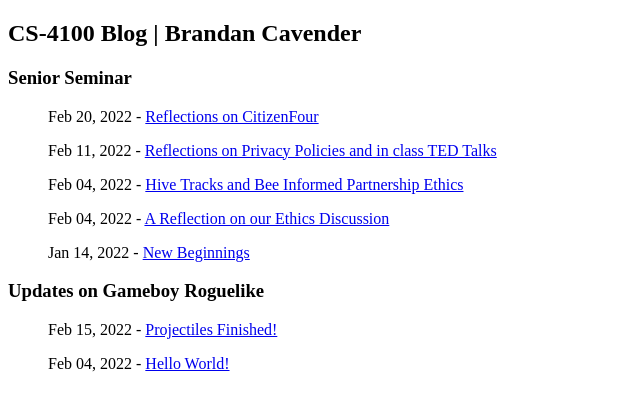
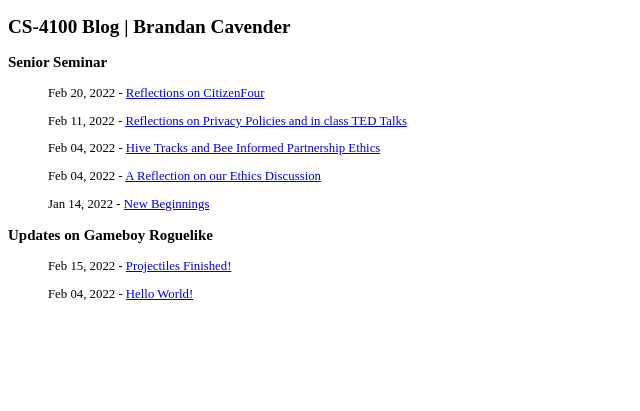
Before and after one commit to cavenderbi/blog, a Jekyll site: the page built from index.md, in a window 1280 px wide. Shown: the top 411 px of the page, without its empty margins (0-640 px from the left). Built offline with Jekyll 4.4.1, drawn with Linux system fonts in a browser that asks for light colours.

Commit message:
Testing CSS on phone.

```diff
--- a/_layouts/home.html
+++ b/_layouts/home.html
@@ -4,7 +4,7 @@
     <head>
         <meta charset="UTF-8">
         <title>{{page.title}}</title>
-        <link href="/_layouts/style.css" rel="stylesheet">
+        <link href="style.css" rel="stylesheet">
     </head>
     <body>
         <background>
--- a/_layouts/posts.html
+++ b/_layouts/posts.html
@@ -4,7 +4,7 @@
     <head>
         <meta charset="UTF-8">
         <title>{{page.title}}</title>
-        <link href="/_layouts/style.css" rel="stylesheet">
+        <link href="style.css" rel="stylesheet">
     </head>
     <body>
         <background>
--- a/_layouts/style.css
+++ /dev/null
@@ -1,3 +0,0 @@
-body {
-    font-size: 3.2vw;
-}
--- /dev/null
+++ b/style.css
@@ -0,0 +1,3 @@
+body {
+    font-size: 1vw;
+}
```
Also changed, not shown: 10 other files.
